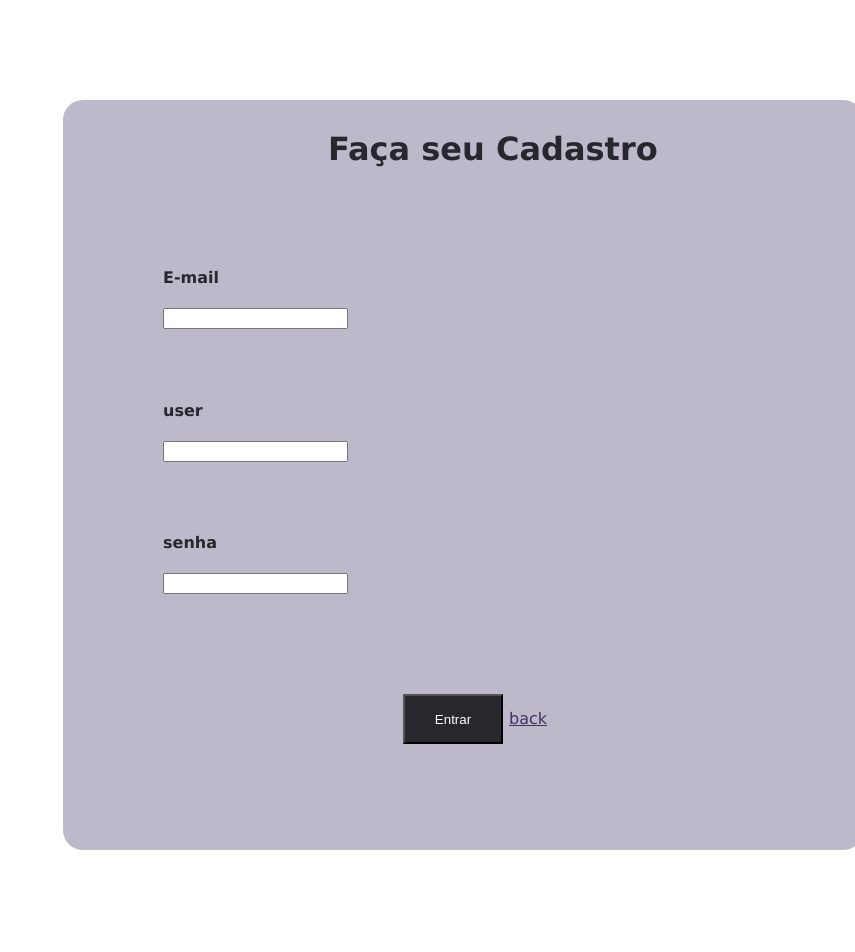
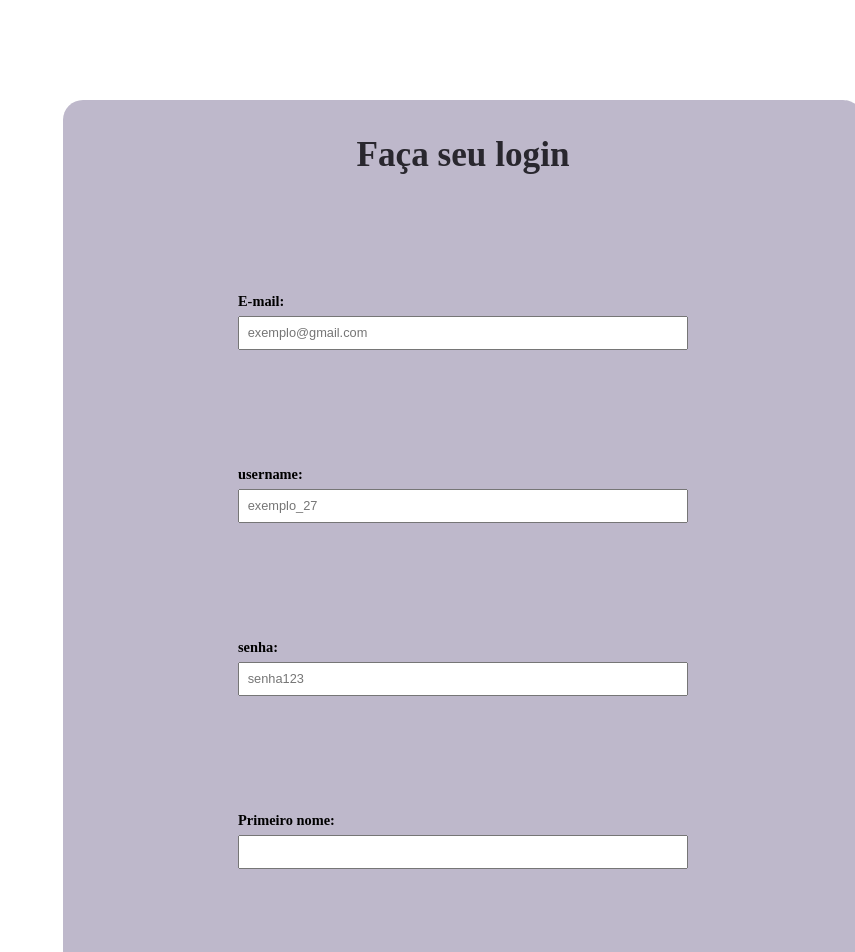
Before and after one commit to danielpaiva27/desafio-angular, an Angular app: page /sigin in a window 1280 px wide. Shown: the top 952 px of the page, without its empty margins (425-1280 px from the left). Before the commit the page ends 858 px from the top, so only its background shows below. Built offline with nearby package versions, Linux system fonts and the light colour scheme.

Commit message:
penultimo-commit

```diff
--- a/src/app/components/first-component/first-component/first-component.component.html
+++ b/src/app/components/first-component/first-component/first-component.component.html
@@ -1,27 +1,15 @@
 <div class="login-block">
-  <h1 class="head">Faça seu login</h1>
-
-
-  <h4 class="typeTextOne">user</h4>
-
-  <div class="datas">
-    <form  >
-      <input type="text"
-      name="usuario"
-      [(ngModel)]="userName"/><h4 class="typeTextTwo">senha</h4>
-      <input type="text"
-      name="password" [(ngModel)]="password"/>
-      <button (click)="onSubmit()" class="typeButtonOne" routerLink="/store">Entrar</button>
-    </form>
-
-
-  <div>
-
-
-
-  </div>
-
-
-
-  <p class="typeThree">Não tem conta?<a class="link" routerLink="/sigin">cadastre-se</a></p>
+  <h2> Faça seu login</h2>
+  <form>
+    <div class="form-group">
+      <label for="tittle">user:</label>
+      <input type="text" placeholder="ex:zenho_27" name="userName" [(ngModel)]="userName" />
+    </div>
+    <div class="form-group">
+      <label for="description">senha:</label>
+      <input type="text" placeholder="senha123" name="passWord" [(ngModel)]="passWord" />
+    </div>
+    <input (click)="onSubmit()"  type="submit" value="Entrar"/>
+  </form>
+  <p>Não tem conta?<a class="link" routerLink="/sigin">cadastre-se</a></p>
 </div>
--- a/src/app/components/first-component/first-component/first-component.component.ts
+++ b/src/app/components/first-component/first-component/first-component.component.ts
@@ -14,7 +14,7 @@ import { HttpErrorResponse } from '@angular/common/http';
 export class FirstComponentComponent implements OnInit{
   user!:user[]
   userName:string = ''
-  password: string = ''
+  passWord: string = ''
 
 
 
@@ -39,7 +39,7 @@ export class FirstComponentComponent implements OnInit{
   }
 
   verifyUser(){
-    this.userService.verifyUser(this.userName, this.password)
+    this.userService.verifyUser(this.userName, this.passWord)
     .subscribe({
       next: (response) => {
         response && (this.verifyUser = response);
@@ -49,7 +49,7 @@ export class FirstComponentComponent implements OnInit{
 
 
       },
-      error: (error) => alert(error),
+      error: (error) => console.log(error),
 
 
 
--- a/src/app/services/user.service.ts
+++ b/src/app/services/user.service.ts
@@ -17,11 +17,41 @@ export class userService {
     );
   }
 
-  verifyUser(userName:string, password:string): Observable<any> {
+  verifyUser(userName:string, passWord:string): Observable<any> {
     return this.http.post(
       `https://fakestoreapi.com/auth/login`,
       { username: userName,
-        password: password}
+        password: passWord}
+    )
+  }
+
+  addNewUser(userName:string, passWord:string, Email:string, lastName: string, firstName:string, city:string, street:string, number:number, zipcode:string, long:string, lat:string, phone:string ): Observable<any> {
+    return this.http.post(
+      `https://fakestoreapi.com/users`,
+      {
+        username: userName,
+        password: passWord,
+        email: Email,
+        name:{
+          firstname:firstName,
+          lastname:lastName
+        },
+        address:{
+          city:city,
+          street:street,
+          number:number,
+          zipcode:zipcode,
+          geolocation:{
+            lat:lat,
+            long:long
+          }
+
+        },
+        phone:phone
+
+
+
+      }
     )
   }
 
--- a/src/app/sigin-component/sigin-component/sigin-component.component.html
+++ b/src/app/sigin-component/sigin-component/sigin-component.component.html
@@ -1,27 +1,52 @@
-<div class="login-block2">
-  <h1 class="head">Faça seu Cadastro</h1>
+<div class="container">
+  <h2> Faça seu login</h2>
+  <form>
+    <div class="form-group">
+      <label for="tittle">E-mail:</label>
+      <input type="text" placeholder="exemplo@gmail.com" name="Email" [(ngModel)]="Email" />
+    </div>
+    <div class="form-group">
+      <label for="description">username:</label>
+      <input type="text" placeholder="exemplo_27" name="userName" [(ngModel)]="userName" />
+    </div>
+    <div class="form-group">
+      <label for="description">senha:</label>
+      <input type="text" placeholder="senha123" name="passWord" [(ngModel)]="passWord" />
+    </div>
+    <div class="form-group">
+      <label for="description">Primeiro nome:</label>
+      <input type="text" placeholder="" name="firstName" [(ngModel)]="firstName" />
+    </div>
+    <div class="form-group">
+      <label for="description">sobrenome:</label>
+      <input type="text" placeholder="" name="lastName" [(ngModel)]="lastName" />
+    </div> <div class="form-group">
+      <label for="description">cidade:</label>
+      <input type="text" placeholder="" name="city" [(ngModel)]="city" />
+    </div> <div class="form-group">
+      <label for="description">rua:</label>
+      <input type="text" placeholder="" name="street" [(ngModel)]="street" />
+    </div> <div class="form-group">
+      <label for="description">numrero:</label>
+      <input type="text" placeholder="" name="number" [(ngModel)]=number />
+    </div>
+    <div class="form-group">
+      <label for="description">zipcode:</label>
+      <input type="text" placeholder="" name="zipcode" [(ngModel)]="zipcode" />
+    </div>
+    <div class="form-group">
+      <label for="description">latitude:</label>
+      <input type="text" placeholder="" name="lat" [(ngModel)]="lat" />
+    </div> <div class="form-group">
+      <label for="description">longitude:</label>
+      <input type="text" placeholder="" name="long" [(ngModel)]="long" />
+    </div> <div class="form-group">
+      <label for="description">telefone:</label>
+      <input type="text" placeholder="" name="phone" [(ngModel)]="phone" />
+    </div>
 
+    <input (click)="onSubmit()"  type="submit" value="Entrar"/>
+    <button class="" (click)="teste()"></button>
+  </form>
 
-  <h4 class="typeTextOne">E-mail</h4>
-
-  <div class="datas">
-    <form>
-      <input/>
-    </form>
-    <h4 class="typeTextTwo">user</h4>
-
-  <div>
-    <form>
-      <input/>
-    </form>
-    <h4 class="typeTextTwo">senha</h4>
-
-  <div>
-    <form>
-      <input/>
-    </form>
-
-  </div>
-  <button class="typeButtonOne" routerLink="/store">Entrar</button>
-  <a class="link" routerLink="/">back</a>
 </div>
--- a/src/app/sigin-component/sigin-component/sigin-component.component.ts
+++ b/src/app/sigin-component/sigin-component/sigin-component.component.ts
@@ -1,10 +1,73 @@
-import { Component } from '@angular/core';
+import { RouterLink, RouterModule } from '@angular/router';
+import { user } from '../../user'
+import { userService } from '../../services/user.service';
+import { getLocaleCurrencySymbol,} from '@angular/common';
+import { Component, OnInit, Input, NgModule } from '@angular/core';
+import { Token } from '@angular/compiler';
+import { HttpErrorResponse } from '@angular/common/http';
 
 @Component({
   selector: 'app-sigin-component',
   templateUrl: './sigin-component.component.html',
   styleUrls: ['./sigin-component.component.scss']
 })
-export class SiginComponentComponent {
+export class SiginComponentComponent implements OnInit {
+  user!:user[];
+  userName:string = '';
+  passWord: string = '';
+  Email:string = '';
+  firstName: string = '';
+  lastName:string = '';
+  city: string = '';
+  street:string = '';
+  number!:number ;
+  zipcode:string = '';
+  lat: string = '';
+  long:string = '';
+  phone: string = '';
 
+
+
+
+  constructor(private userService: userService, ) {}
+
+  ngOnInit(): void{
+
+
+
+  }
+  getUserdatas(){
+    this.userService.getUserDatas()
+    .subscribe({
+      next: (response) => {
+        response && (this.user = response);
+        console.log(this.user)
+      }
+
+    })
+
+  }
+
+  addNewUser(){
+    this.userService.addNewUser(this.Email, this.city, this.firstName, this.passWord, this.userName, this.lastName, this.zipcode, this.number, this.street, this.phone, this.lat, this.long)
+  .subscribe({
+    next: (response) => {
+      response && (this.addNewUser = response);
+      console.log(this.addNewUser);
+    },
+    error: (error) => console.log(error),
+
+  })
+  }
+
+  onSubmit(){
+    this.addNewUser();
+
+
+
+  }
+
+teste(){
+  this.getUserdatas();
 }
+}
--- a/src/styles.scss
+++ b/src/styles.scss
@@ -8,74 +8,69 @@
   margin-top: 100px;
 }
 
-.datas {
-  color: black;
-  background-color: #beb8cb;
-  margin-left: 100px;
-  padding-bottom: 40px;
+form {
+  width: 450px;
+  margin: 0 auto;
+}
+
+.form-group{
+  display: flex;
+  flex-direction: column;
+  margin-bottom: 1em;
+}
+
+.form-group label{
+  font-weight: bold;
+  font-size: 0.9em;
+  margin-bottom: 0.4em;
+  margin-top: 100px;
+}
+
+.form-group input {
+  padding: 0.6em;
+  color: #29272E;
+  font-size: 0.8em ;
 
 }
 
-
-
-.typeTextOne{
-  color: #29272E;
-  font-family: Verdana, Geneva, Tahoma, sans-serif;
-  font-size: 20;
-  margin-left: 100px;
-  margin-top: 100px;
-
-
+input[type="submit"]{
+  background-color: #efefef;
+  border: 2px solid transparent;
+  padding: 0.6em 1em;
+  font-weight: bold;
+  cursor: pointer;
+  transition: 0.4s;
 }
 
-.typeTextTwo{
-  color: #29272E;
-  font-family: Verdana, Geneva, Tahoma, sans-serif;
-  font-size: 20;
-  padding-top: 50px;
-
+input[type="submit"]:hover{
+  color: #ffffff;
+  border-color: #423363;
+  background-color: #423363;
 
 
 
 }
+h2 {
+  text-align: center;
+  margin-bottom: 0.5em;
+  font-size: 2.2em;
+  padding-top: 1em;
+  color: #29272E;
+}
 
-.head{
+
+p {
+  text-align: center;
+  margin-bottom: 0.5em;
+  font-size: 1.2em;
+  padding-top: 1em;
   color: #29272E;
-  font-family: Verdana, Geneva, Tahoma, sans-serif;
-  margin-left: 265px;
-  padding-top: 30px;
 
 }
 
-.typeButtonOne{
-  background-color: #29272E;
-  color: white;
-  margin-left: 240px;
-  width: 100px;
-  height: 50px;
-  margin-top: 100px;
-
-
-}
-
-.typeThree{
-  color: #29272E;
-  font-family: Verdana, Geneva, Tahoma, sans-serif;
-  margin-left: 170px;
-  padding-top: 30px;
-
-}
-
-.link {
-  color: #423363;
-  font-family: Verdana, Geneva, Tahoma, sans-serif;
-  padding-left: 6px;
-  cursor: pointer;
-}
-
-.login-block2{
+.container {
   width: 800px;
-  height: 750px;
+  height: 2250px;
   background-color: #beb8cb;
   border-radius: 20px;
   box-shadow: 10px 10px 10px var(--shadow-dark);
@@ -83,3 +78,8 @@
   margin-top: 100px;
 
 }
+
+.teste{
+  width: 400px;
+  height: 400px;
+}
```
